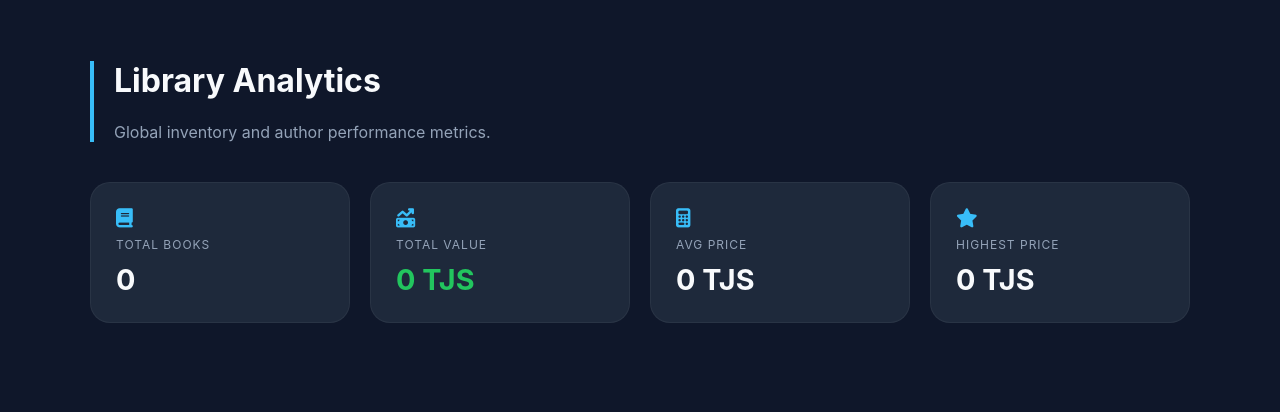
After one commit to miryusuf899/BookHouse, a Django app: page /stats/ in a window 1280 px wide. The commit adds this page. Shown: the top 412 px of the page. Run offline with Django 5.2, Linux system fonts and the light colour scheme; data that the repository does not hold is empty.

Commit message:
Add Statistics and Filtering

```diff
--- a/app/urls.py
+++ b/app/urls.py
@@ -27,4 +27,6 @@ urlpatterns = [
     path('book/create/', create_book, name='create_book'),
     path('book/update/<int:pk>/', book_update, name='book_update'),
     path('book/delete/<int:pk>/', book_delete, name='book_delete'),
+
+    path('stats/', aggregate_view, name='stats'),
 ]
--- a/app/views.py
+++ b/app/views.py
@@ -1,5 +1,7 @@
 from django.shortcuts import render, get_object_or_404, redirect
 from .models import Category, Author, Publisher, Book
+from django.db import models
+from .filter import FilterBook
 
 def home(request):
     return render(request, 'home.html')
@@ -18,7 +20,11 @@ def publisher_list(request):
 
 def book_list(request):
     books = Book.objects.all()
-    return render(request, 'book/book_list.html', {'books': books})
+    book_filter = FilterBook(request.GET, queryset=Book.objects.all())
+    return render(request, 'book/book_list.html', {
+        'books': book_filter.qs,
+        'filter': book_filter
+    })
 
 def category_detail(request, pk):
     category = get_object_or_404(Category, pk=pk)
@@ -155,3 +161,19 @@ def book_delete(request, pk):
         book.delete()
         return redirect('book_list')
     return render(request, 'book/book_delete.html', {'book': book})
+
+def aggregate_view(request):
+    book_stats = Book.objects.aggregate(
+        total_books=models.Count('id'),
+        total_price=models.Sum('price'),
+        average_price=models.Avg('price'),
+        max_price=models.Max('price'),
+        min_price=models.Min('price'),
+    )
+    authors = Author.objects.annotate(
+        num_books=models.Count('book'),
+        avg_book_price=models.Avg('book__price'),
+        max_book_price=models.Max('book__price'),
+    )
+
+    return render(request, 'stats.html', {'stats': book_stats, 'authors': authors,})
--- a/server/settings.py
+++ b/server/settings.py
@@ -37,7 +37,8 @@ INSTALLED_APPS = [
     'django.contrib.sessions',
     'django.contrib.messages',
     'django.contrib.staticfiles',
-    'app',
+    'app.apps.AppConfig',
+    'django_filters',
 ]
 
 MIDDLEWARE = [
--- a/templates/home.html
+++ b/templates/home.html
@@ -16,6 +16,7 @@
             <a href="{% url 'author_list' %}">Authors</a>
             <a href="{% url 'category_list' %}">Categories</a>
             <a href="{% url 'publisher_list' %}">Publishers</a>
+            <a href="{% url 'stats' %}">Statistics</a>
 
             <a href="/admin/" style="background: var(--accent-blue); color: #0f172a; padding: 5px 15px; border-radius: 5px; font-weight: bold; margin-left: 10px;">Admin</a>
         </div>
@@ -45,7 +46,6 @@
                 <b>PUBLISHERS</b>
             </a>
         </div>
-
         <div class="footer-info">
             <p>System status: <span style="color: #22c55e;">● Online</span> | Dashboard v2.0</p>
         </div>
--- /dev/null
+++ b/templates/stats.html
@@ -0,0 +1,148 @@
+{% load static %}
+<!DOCTYPE html>
+<html lang="en">
+<head>
+    <meta charset="UTF-8">
+    <meta name="viewport" content="width=device-width, initial-scale=1.0">
+    <title>BookHouse | Analytics</title>
+    <link rel="stylesheet" href="https://cdnjs.cloudflare.com/ajax/libs/font-awesome/6.4.0/css/all.min.css">
+    <style>
+        :root {
+            --bg: #0f172a;
+            --card: #1e293b;
+            --accent: #38bdf8;
+            --success: #22c55e;
+            --text: #f8fafc;
+            --text-dim: #94a3b8;
+        }
+
+        body {
+            background-color: var(--bg);
+            color: var(--text);
+            font-family: 'Inter', sans-serif;
+            margin: 0;
+            padding: 40px 20px;
+        }
+
+        .container {
+            max-width: 1100px;
+            margin: 0 auto;
+        }
+
+        .header {
+            margin-bottom: 40px;
+            border-left: 4px solid var(--accent);
+            padding-left: 20px;
+        }
+
+        /* Stats Cards (Aggregate) */
+        .stats-grid {
+            display: grid;
+            grid-template-columns: repeat(auto-fit, minmax(200px, 1fr));
+            gap: 20px;
+            margin-bottom: 50px;
+        }
+
+        .stat-card {
+            background: var(--card);
+            padding: 25px;
+            border-radius: 20px;
+            border: 1px solid rgba(255, 255, 255, 0.05);
+            transition: 0.3s;
+        }
+
+        .stat-card:hover {
+            border-color: var(--accent);
+            transform: translateY(-5px);
+        }
+
+        .stat-card i {
+            color: var(--accent);
+            font-size: 1.2rem;
+            margin-bottom: 10px;
+        }
+
+        .stat-card span {
+            display: block;
+            font-size: 0.75rem;
+            color: var(--text-dim);
+            text-transform: uppercase;
+            letter-spacing: 1px;
+        }
+
+        .stat-card h2 {
+            margin: 10px 0 0;
+            font-size: 1.8rem;
+        }
+
+        /* Author Table (Annotate) */
+        .table-wrapper {
+            background: var(--card);
+            border-radius: 24px;
+            padding: 20px;
+            border: 1px solid rgba(255, 255, 255, 0.05);
+        }
+
+        table {
+            width: 100%;
+            border-collapse: collapse;
+        }
+
+        th {
+            text-align: left;
+            padding: 15px;
+            color: var(--text-dim);
+            font-size: 0.85rem;
+            border-bottom: 1px solid rgba(255, 255, 255, 0.1);
+        }
+
+        td {
+            padding: 20px 15px;
+            border-bottom: 1px solid rgba(255, 255, 255, 0.03);
+        }
+
+        .badge {
+            background: rgba(56, 189, 248, 0.1);
+            color: var(--accent);
+            padding: 5px 12px;
+            border-radius: 8px;
+            font-weight: bold;
+        }
+
+        .price-up { color: var(--success); font-weight: 700; }
+    </style>
+</head>
+<body>
+
+<div class="container">
+    <div class="header">
+        <h1>Library Analytics</h1>
+        <p style="color: var(--text-dim);">Global inventory and author performance metrics.</p>
+    </div>
+
+    <div class="stats-grid">
+        <div class="stat-card">
+            <i class="fa-solid fa-book"></i>
+            <span>Total Books</span>
+            <h2>{{ stats.total_books|default:0 }}</h2>
+        </div>
+        <div class="stat-card">
+            <i class="fa-solid fa-money-bill-trend-up"></i>
+            <span>Total Value</span>
+            <h2 class="price-up">{{ stats.total_price|floatformat:2|default:0 }} TJS</h2>
+        </div>
+        <div class="stat-card">
+            <i class="fa-solid fa-calculator"></i>
+            <span>Avg Price</span>
+            <h2>{{ stats.average_price|floatformat:2|default:0 }} TJS</h2>
+        </div>
+        <div class="stat-card">
+            <i class="fa-solid fa-star"></i>
+            <span>Highest Price</span>
+            <h2>{{ stats.max_price|default:0 }} TJS</h2>
+        </div>
+    </div>
+</div>
+
+</body>
+</html>
```
Also changed, not shown: app/filter.py (added, +11 -0 lines), file.md (deleted, +0 -248 lines), templates/book/book_list.html (+30 -0 lines).
